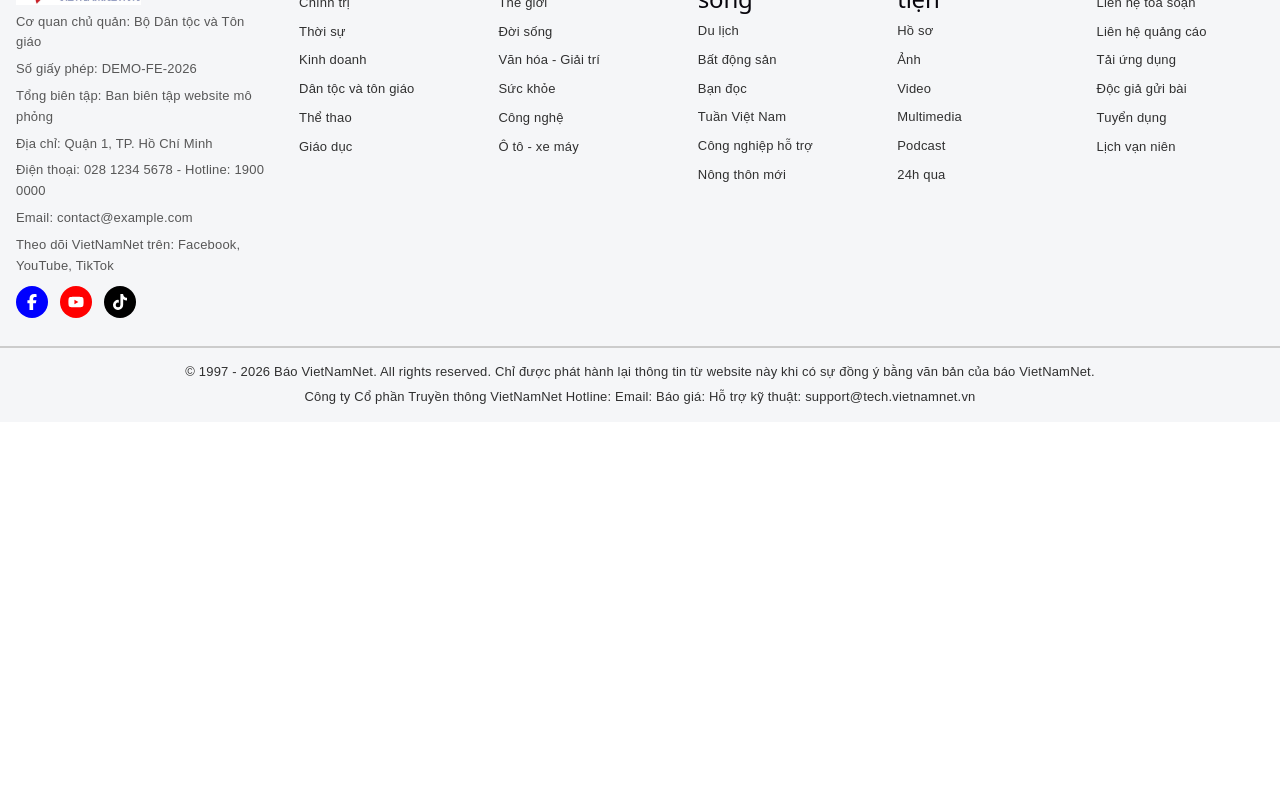
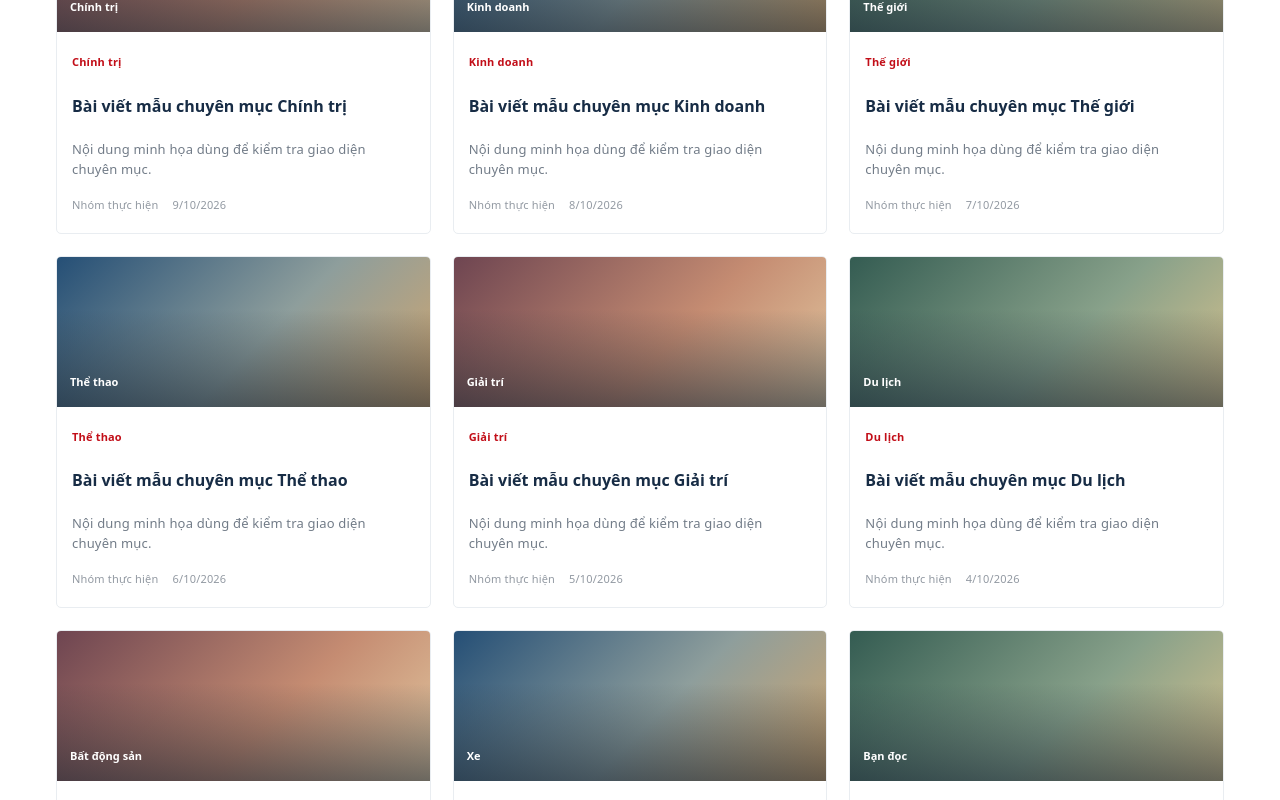
Before and after one commit to 23130203-commits/LapTrinhFrontEnd_CuoiKy, a React (Vite) app: page / in a window 1280 px wide. Shown: the part 1100-1900 px from the top of the page. Before the commit the page ends 1522 px from the top, so only its background shows below. Built offline with nearby package versions, Linux system fonts and the light colour scheme.

Commit message:
cap nhat lai thong tin

```diff
--- a/src/data/news.ts
+++ b/src/data/news.ts
@@ -37,4 +37,85 @@ export const newsList: Article[] = [
         author: 'Lan Phương',
         date: '2026-10-31',
     },
+    {
+        id: 5,
+        title: 'Bài viết mẫu chuyên mục Chính trị',
+        summary: 'Nội dung minh họa dùng để kiểm tra giao diện chuyên mục.',
+        content: 'Đây là bài viết mẫu của đồ án, không phải tin tức thật.',
+        category: 'Chính trị',
+        author: 'Nhóm thực hiện',
+        date: '2026-10-09',
+    },
+    {
+        id: 6,
+        title: 'Bài viết mẫu chuyên mục Kinh doanh',
+        summary: 'Nội dung minh họa dùng để kiểm tra giao diện chuyên mục.',
+        content: 'Đây là bài viết mẫu của đồ án, không phải tin tức thật.',
+        category: 'Kinh doanh',
+        author: 'Nhóm thực hiện',
+        date: '2026-10-08',
+    },
+    {
+        id: 7,
+        title: 'Bài viết mẫu chuyên mục Thế giới',
+        summary: 'Nội dung minh họa dùng để kiểm tra giao diện chuyên mục.',
+        content: 'Đây là bài viết mẫu của đồ án, không phải tin tức thật.',
+        category: 'Thế giới',
+        author: 'Nhóm thực hiện',
+        date: '2026-10-07',
+    },
+    {
+        id: 8,
+        title: 'Bài viết mẫu chuyên mục Thể thao',
+        summary: 'Nội dung minh họa dùng để kiểm tra giao diện chuyên mục.',
+        content: 'Đây là bài viết mẫu của đồ án, không phải tin tức thật.',
+        category: 'Thể thao',
+        author: 'Nhóm thực hiện',
+        date: '2026-10-06',
+    },
+    {
+        id: 9,
+        title: 'Bài viết mẫu chuyên mục Giải trí',
+        summary: 'Nội dung minh họa dùng để kiểm tra giao diện chuyên mục.',
+        content: 'Đây là bài viết mẫu của đồ án, không phải tin tức thật.',
+        category: 'Giải trí',
+        author: 'Nhóm thực hiện',
+        date: '2026-10-05',
+    },
+    {
+        id: 10,
+        title: 'Bài viết mẫu chuyên mục Du lịch',
+        summary: 'Nội dung minh họa dùng để kiểm tra giao diện chuyên mục.',
+        content: 'Đây là bài viết mẫu của đồ án, không phải tin tức thật.',
+        category: 'Du lịch',
+        author: 'Nhóm thực hiện',
+        date: '2026-10-04',
+    },
+    {
+        id: 11,
+        title: 'Bài viết mẫu chuyên mục Bất động sản',
+        summary: 'Nội dung minh họa dùng để kiểm tra giao diện chuyên mục.',
+        content: 'Đây là bài viết mẫu của đồ án, không phải tin tức thật.',
+        category: 'Bất động sản',
+        author: 'Nhóm thực hiện',
+        date: '2026-10-03',
+    },
+    {
+        id: 12,
+        title: 'Bài viết mẫu chuyên mục Xe',
+        summary: 'Nội dung minh họa dùng để kiểm tra giao diện chuyên mục.',
+        content: 'Đây là bài viết mẫu của đồ án, không phải tin tức thật.',
+        category: 'Xe',
+        author: 'Nhóm thực hiện',
+        date: '2026-10-02',
+    },
+    {
+        id: 13,
+        title: 'Bài viết mẫu chuyên mục Bạn đọc',
+        summary: 'Nội dung minh họa dùng để kiểm tra giao diện chuyên mục.',
+        content: 'Đây là bài viết mẫu của đồ án, không phải tin tức thật.',
+        category: 'Bạn đọc',
+        author: 'Nhóm thực hiện',
+        date: '2026-10-01',
+    },
 ]
```
